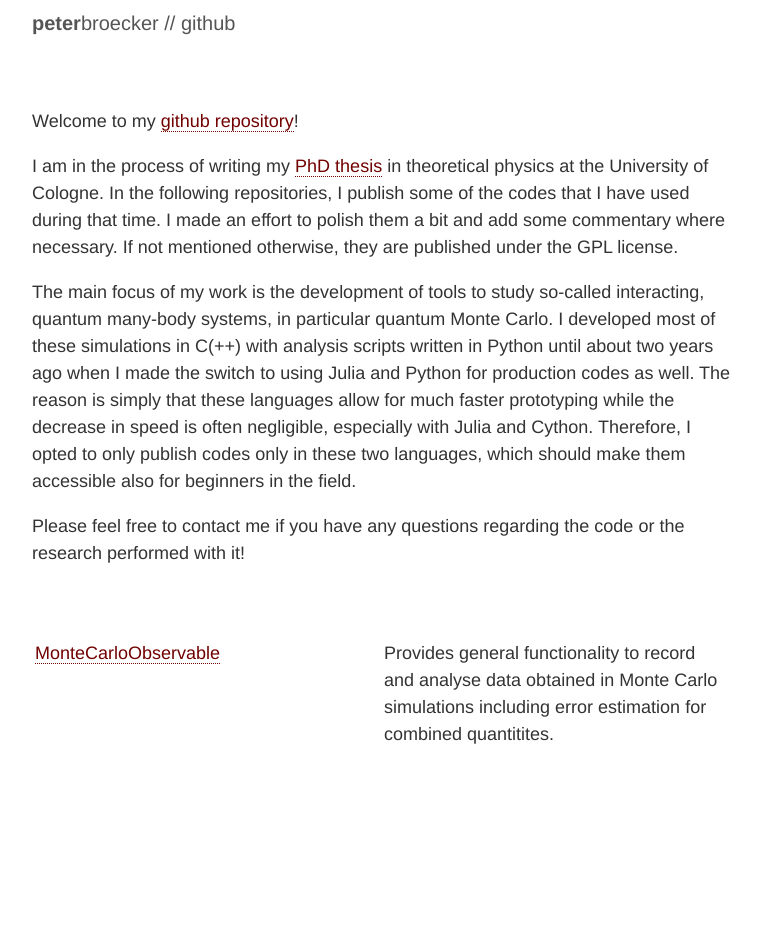
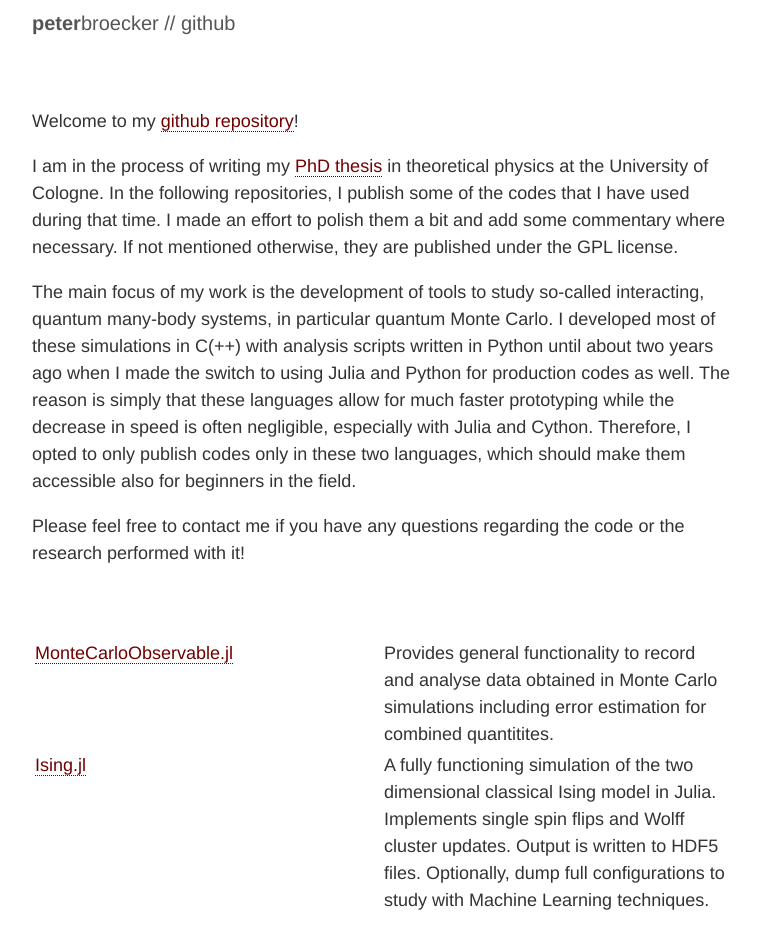
Before and after one commit to pebroecker/pebroecker.github.io, a plain HTML site: page index.html in a window 1280 px wide. Shown: the whole page, without its empty margins (258-1018 px from the left). Before the commit the page ends 800 px from the top, so only its background shows below. Drawn offline with Linux system fonts and the light colour scheme.

Commit message:
Added Ising project

```diff
--- a/index.html
+++ b/index.html
@@ -18,8 +18,12 @@
   <table>
     <tr>
       <td>
-	<a href="https://github.com/pebroecker/MonteCarloObservable">MonteCarloObservable</a>
+	<a href="https://github.com/pebroecker/MonteCarloObservable.jl">MonteCarloObservable.jl</a>
       </td><td>Provides general functionality to record and analyse data obtained in Monte Carlo simulations including error estimation for combined quantitites.</td></tr>
+      <td>
+	<a href="https://github.com/pebroecker/Ising.jl">Ising.jl</a>
+    </td><td>A fully functioning simulation of the two dimensional classical Ising model in Julia. Implements single spin flips and Wolff cluster updates. Output is written to HDF5 files. Optionally, dump full configurations to study with Machine Learning techniques.</td></tr>
+
     </table>
 </div>
 </body>
```
